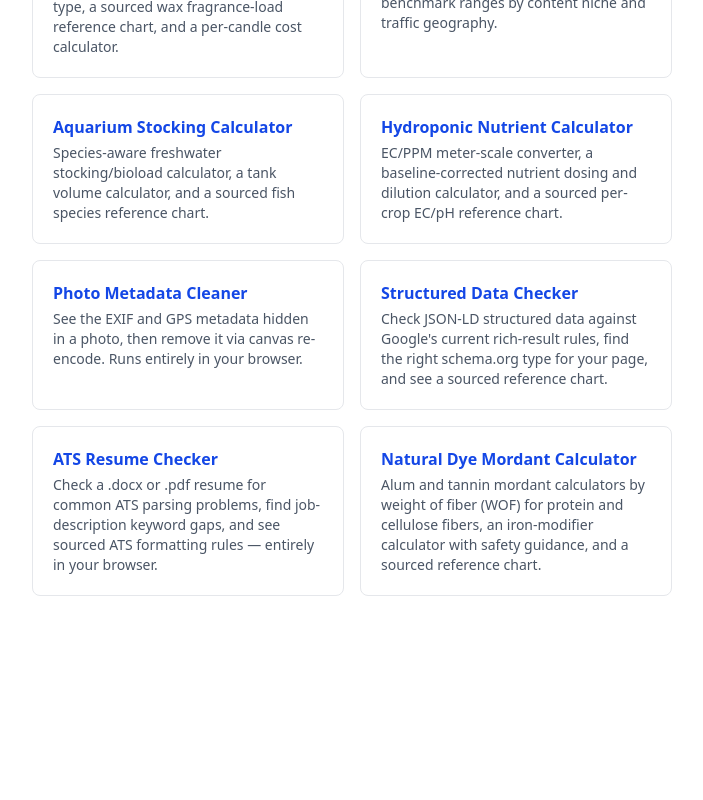
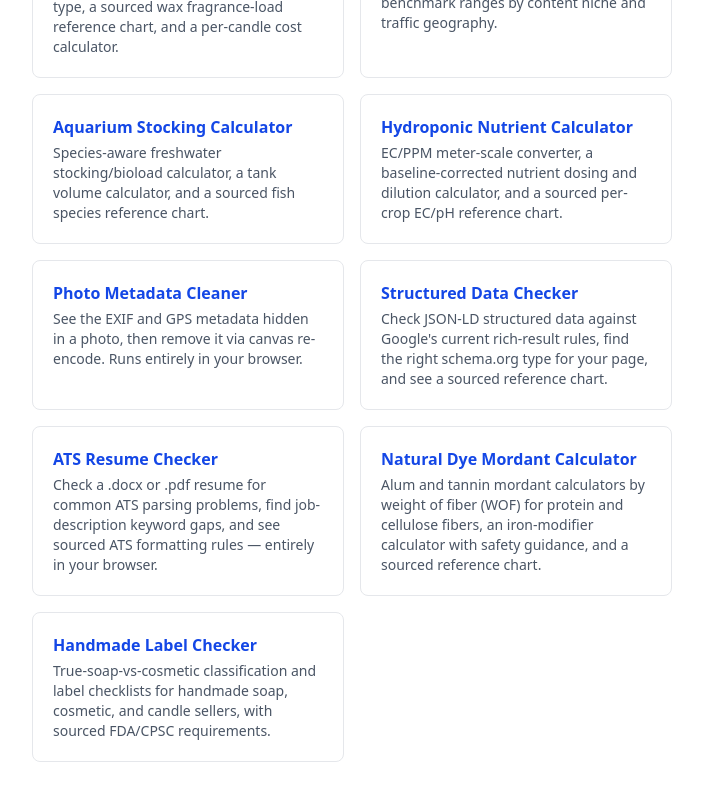
Before and after one commit to yunniko/julienika-home, a Next.js app: page / in a window 1280 px wide. Shown: the part 1018-1818 px from the top of the page, without its empty margins (288-991 px from the left). Before the commit the page ends 1662 px from the top, so only its background shows below. Built offline with nearby package versions, Linux system fonts and the light colour scheme; no server answers.

Commit message:
Add handmade-label-checker to hub and sitemap index

```diff
--- a/app/page.tsx
+++ b/app/page.tsx
@@ -96,6 +96,11 @@
     title: "Natural Dye Mordant Calculator",
     description: "Alum and tannin mordant calculators by weight of fiber (WOF) for protein and cellulose fibers, an iron-modifier calculator with safety guidance, and a sourced reference chart.",
   },
+  {
+    href: "https://handmade-label-checker.svc.julienika.cz",
+    title: "Handmade Label Checker",
+    description: "True-soap-vs-cosmetic classification and label checklists for handmade soap, cosmetic, and candle sellers, with sourced FDA/CPSC requirements.",
+  },
 ];
 
 export default function Home() {
--- a/app/sitemap-index.xml/route.ts
+++ b/app/sitemap-index.xml/route.ts
@@ -26,6 +26,7 @@
   "https://structured-data-checker.svc.julienika.cz/sitemap.xml",
   "https://ats-resume-checker.svc.julienika.cz/sitemap.xml",
   "https://natural-dye-mordant-calculator.svc.julienika.cz/sitemap.xml",
+  "https://handmade-label-checker.svc.julienika.cz/sitemap.xml",
 ];
 
 export async function GET() {
```
